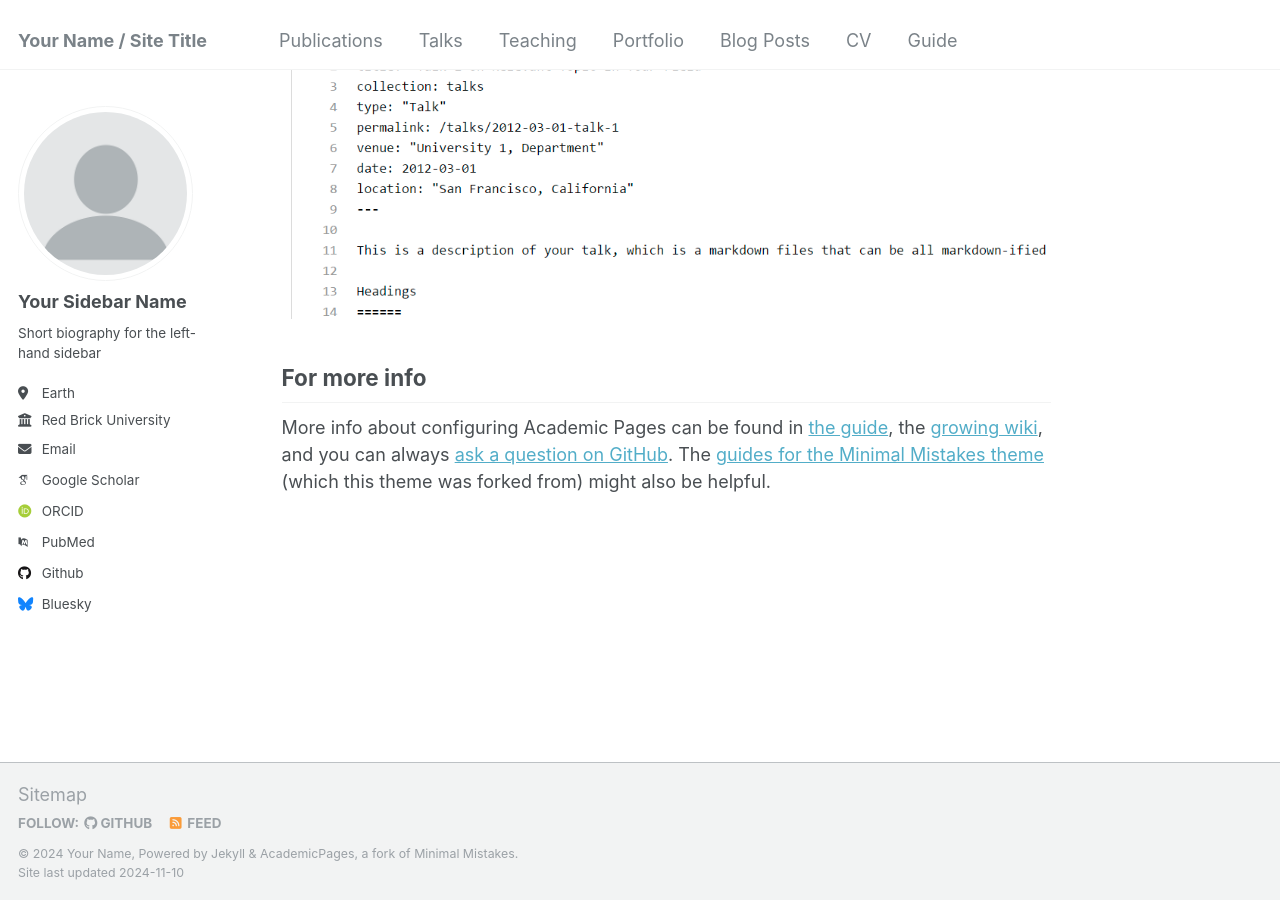
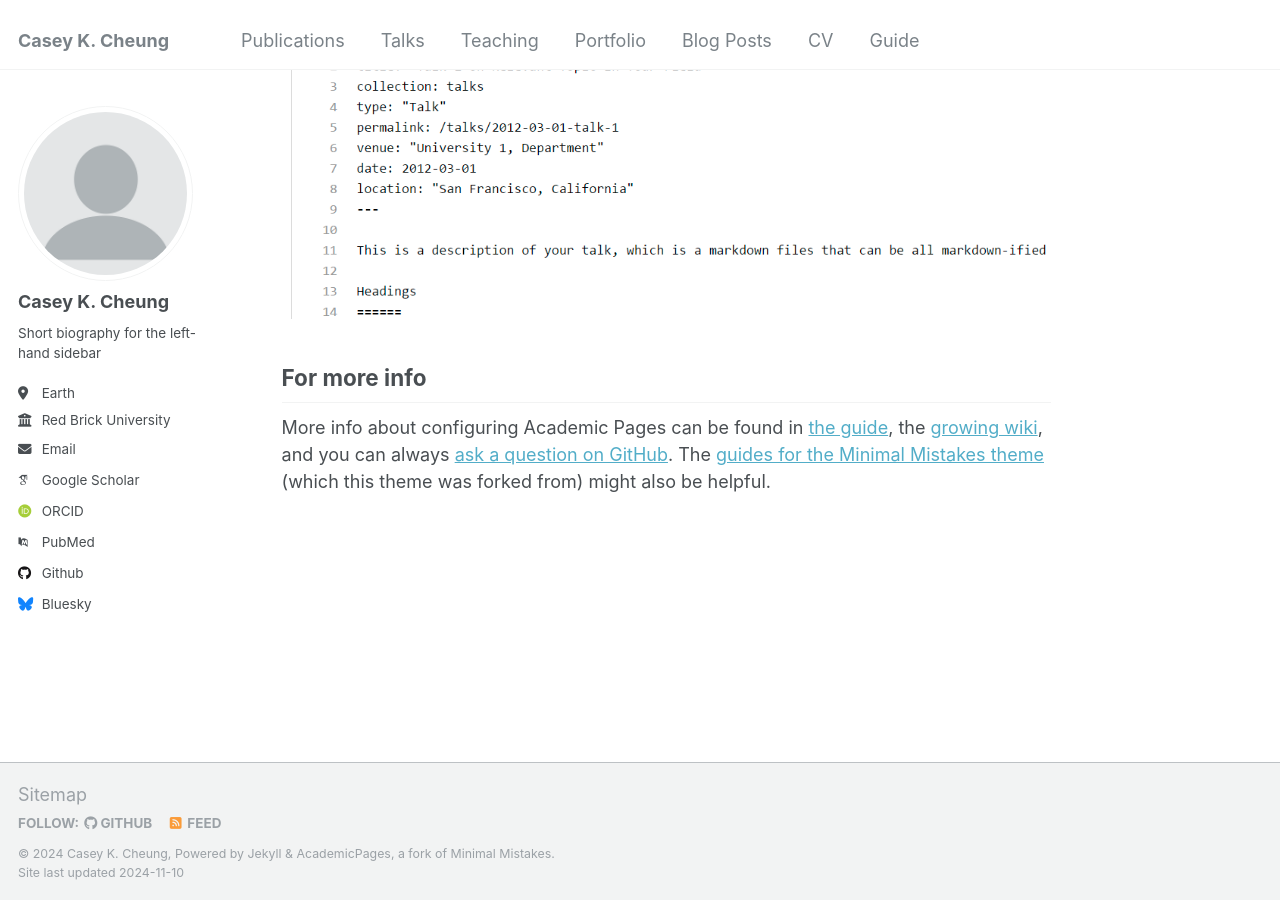
Before and after one commit to casey-cheung/casey-cheung.github.io, a Jekyll site: the page built from _pages/about.md, in a window 1280 px wide and 900 px high, scrolled down 2643 px. Built offline with Jekyll 4.4.1, drawn with Linux system fonts in a browser that asks for light colours; some web fonts are replaced.

Commit message:
Update _config.yml

```diff
--- a/_config.yml
+++ b/_config.yml
@@ -8,13 +8,13 @@
 
 # Basic Site Settings
 locale                   : "en-US"
-title                    : "Your Name / Site Title"
-title_separator          : "-"
-name                     : &name "Your Name"
+title                    : "Casey K. Cheung"
+title_separator          : "/"
+name                     : &name "Casey K. Cheung"
 description              : &description "personal description"
-url                      : https://academicpages.github.io # the base hostname & protocol for your site e.g. "https://mmistakes.github.io"
+url                      : https://casey-cheung.github.io # the base hostname & protocol for your site e.g. "https://mmistakes.github.io"
 baseurl                  : "" # the subpath of your site, e.g. "/blog"
-repository               : "academicpages/academicpages.github.io"
+repository               : "casey-cheung/casey-cheung.github.io"
 
 # Site Author - The following control what appear as part of the author content on the side bar.
 #               If a field is blank the icon and link will not appear, otherwise it will be shown.
@@ -22,7 +22,7 @@ repository               : "academicpages/academicpages.github.io"
 author:
   # Biographic information
   avatar           : "profile.png"
-  name             : "Your Sidebar Name"
+  name             : "Casey K. Cheung"
   pronouns         : # example: "she/her"
   bio              : "Short biography for the left-hand sidebar"
   location         : "Earth"
@@ -32,9 +32,9 @@ author:
 
   # Academic websites
   arxiv            : # URL - Update with the correct link to your profile
-  googlescholar    : "https://scholar.google.com/citations?user=PS_CX0AAAAAJ"
+  googlescholar    : "https://scholar.google.com/citations?user=Azl4iMAAAAAJ"
   impactstory      : # URL
-  orcid            : "http://orcid.org/yourorcidurl"
+  orcid            : "http://orcid.org/0000-0001-5431-6711"
   semantic         : # URL
   pubmed           : "https://www.ncbi.nlm.nih.gov/pubmed/?term=john+snow"
   researchgate     : # URL
@@ -44,7 +44,7 @@ author:
   bitbucket        : # Username - Update with your username on the site
   codepen          : # Username
   dribbble         : # Username
-  github           : "academicpages"
+  github           : "casey-cheung"
   kaggle           : # Username
   stackoverflow    : # User number or user number and name (i.e., use "1" or "1/jeff-atwood")
 
```
